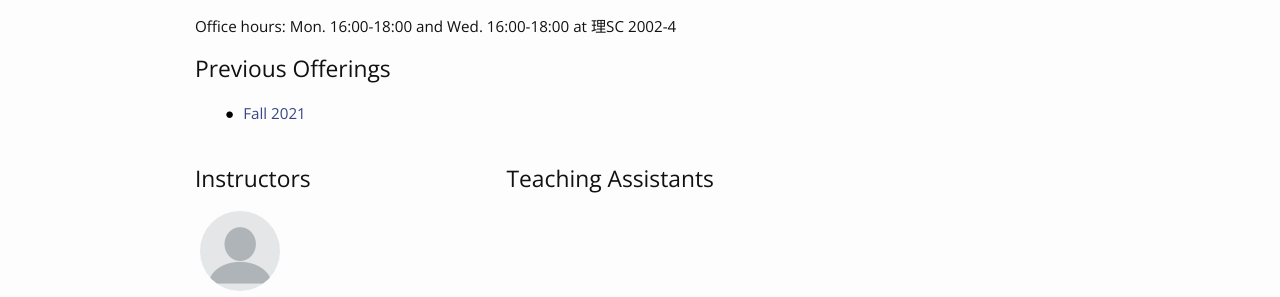
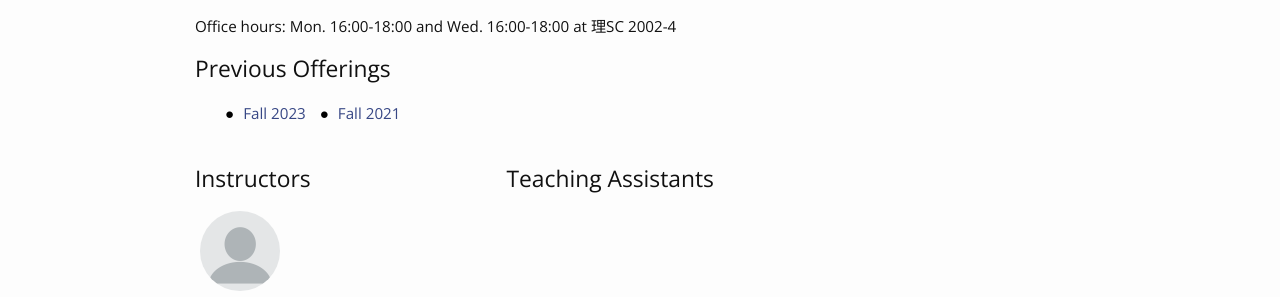
Before and after one commit to phonchi/nsysu-calculus1-2024, a Jekyll site: the page built from index.md, in a window 1280 px wide. Shown: the part 354-651 px from the top of the page. Built offline with Jekyll 4.4.1, drawn with Linux system fonts in a browser that asks for light colours; nearby versions of some CDN libraries.

Commit message:
Update previous_offering.yml

```diff
--- a/_data/previous_offering.yml
+++ b/_data/previous_offering.yml
@@ -1,4 +1,6 @@
 offerings:
+  - title: Fall 2023
+    url: https://phonchi.github.io/nsysu-calculus1/
   - title: Fall 2021
     url: https://phonchi.github.io/nsysu-EE1003A/
 
```
